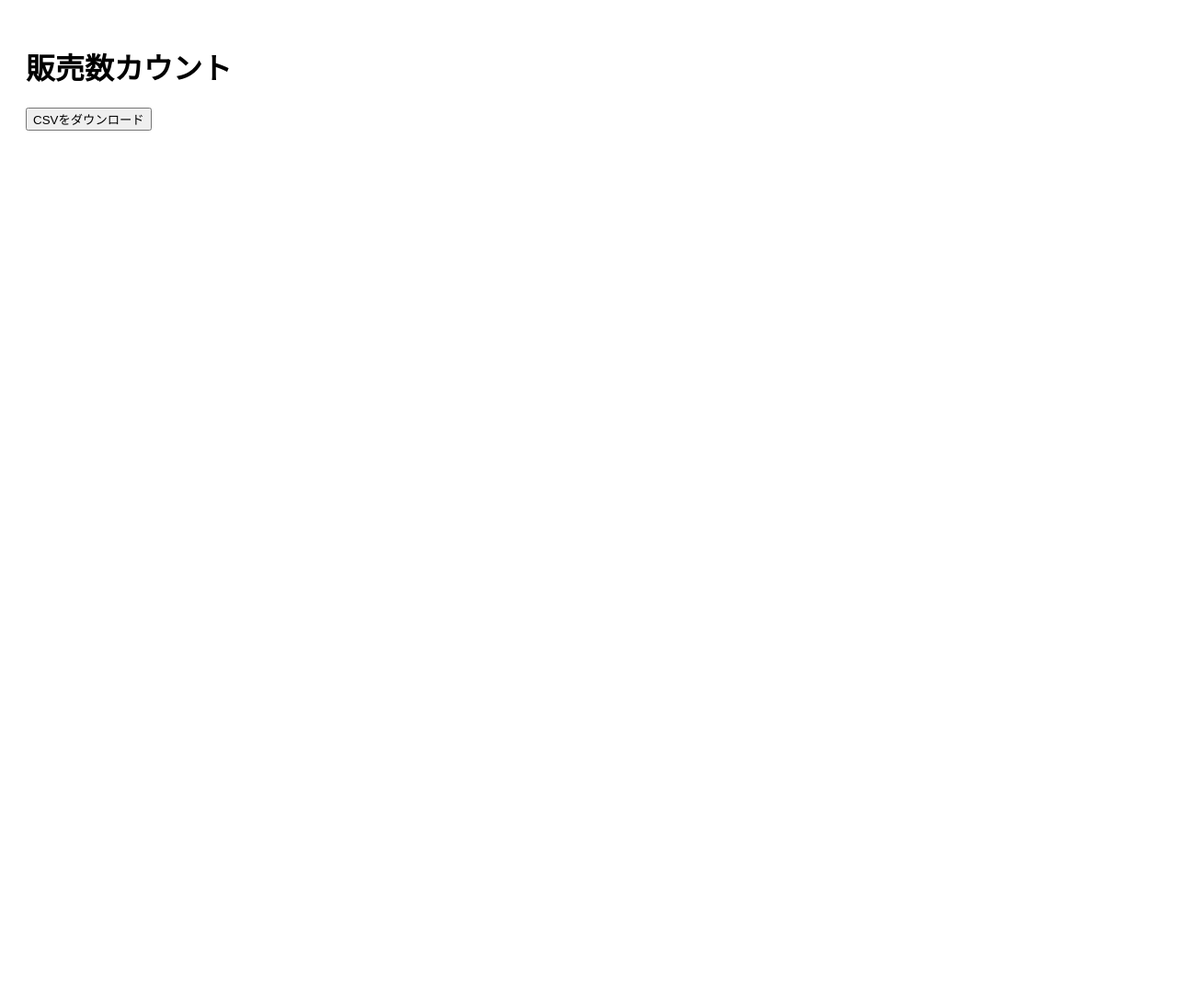
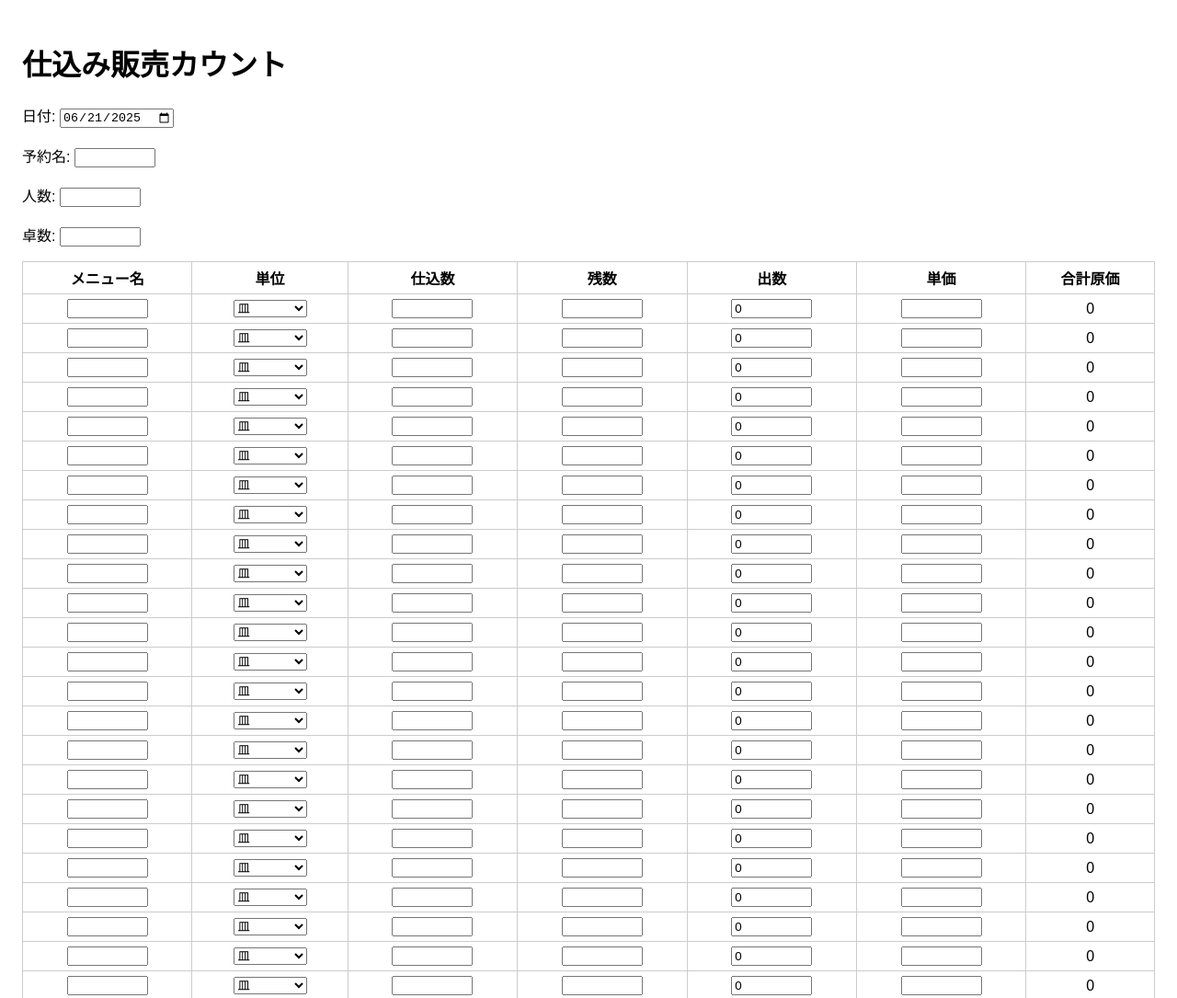
Before and after one commit to naoya-39/01, a plain HTML site: page index.html in a window 1280 px wide. Shown: the top 1085 px of the page at 92% size. Before the commit the page ends 800 px from the top, so only its background shows below. Drawn offline with Linux system fonts and the light colour scheme.

Commit message:
Add files via upload

```diff
--- a/index.html
+++ b/index.html
@@ -2,16 +2,49 @@
 <!DOCTYPE html>
 <html lang="ja">
 <head>
-  <meta charset="UTF-8" />
-  <meta name="viewport" content="width=device-width, initial-scale=1.0" />
-  <title>販売数カウントPWA</title>
-  <link rel="stylesheet" href="style.css" />
-  <link rel="manifest" href="manifest.json" />
+    <meta charset="UTF-8">
+    <meta name="viewport" content="width=device-width, initial-scale=1.0">
+    <title>仕込み販売カウント</title>
+    <link rel="manifest" href="manifest.json">
+    <style>
+        body { font-family: sans-serif; padding: 1em; }
+        input[type="number"], input[type="text"], select { width: 80px; }
+        table { border-collapse: collapse; width: 100%; }
+        th, td { border: 1px solid #ccc; padding: 5px; text-align: center; }
+        .header-inputs { margin-bottom: 1em; }
+        #totalCostDisplay { margin-top: 1em; font-weight: bold; }
+        @media print {
+            button, input, select { display: none !important; }
+            td, th { border: 1px solid #000; }
+        }
+    </style>
 </head>
 <body>
-  <h1>販売数カウント</h1>
-  <div id="menu-container"></div>
-  <button onclick="downloadCSV()">CSVをダウンロード</button>
-  <script src="script.js"></script>
+    <h1>仕込み販売カウント</h1>
+    <div class="header-inputs">
+        日付: <input type="date" id="date"><br><br>
+        予約名: <input type="text" id="reservation"><br><br>
+        人数: <input type="number" id="people"><br><br>
+        卓数: <input type="number" id="tables"><br>
+    </div>
+    <table id="menuTable">
+        <thead>
+            <tr>
+                <th>メニュー名</th>
+                <th>単位</th>
+                <th>仕込数</th>
+                <th>残数</th>
+                <th>出数</th>
+                <th>単価</th>
+                <th>合計原価</th>
+            </tr>
+        </thead>
+        <tbody id="menuBody"></tbody>
+    </table>
+    <div id="totalCostDisplay">原価合計: ¥0</div>
+    <br>
+    <button onclick="downloadCSV()">CSV出力</button>
+    <button onclick="window.print()">🖨 印刷</button>
+    <script src="app.js"></script>
 </body>
 </html>
```
Also changed, not shown: manifest.json.
